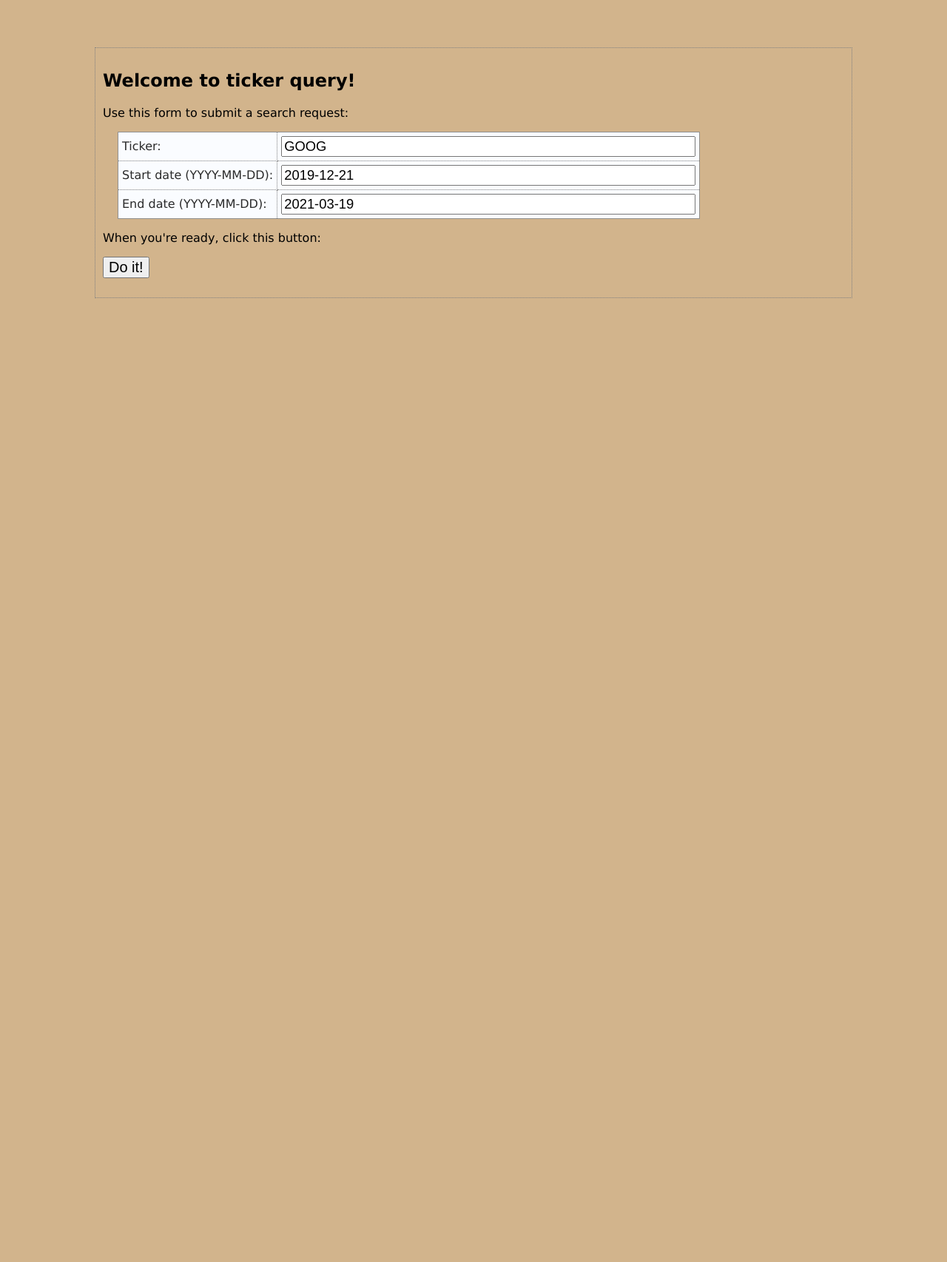
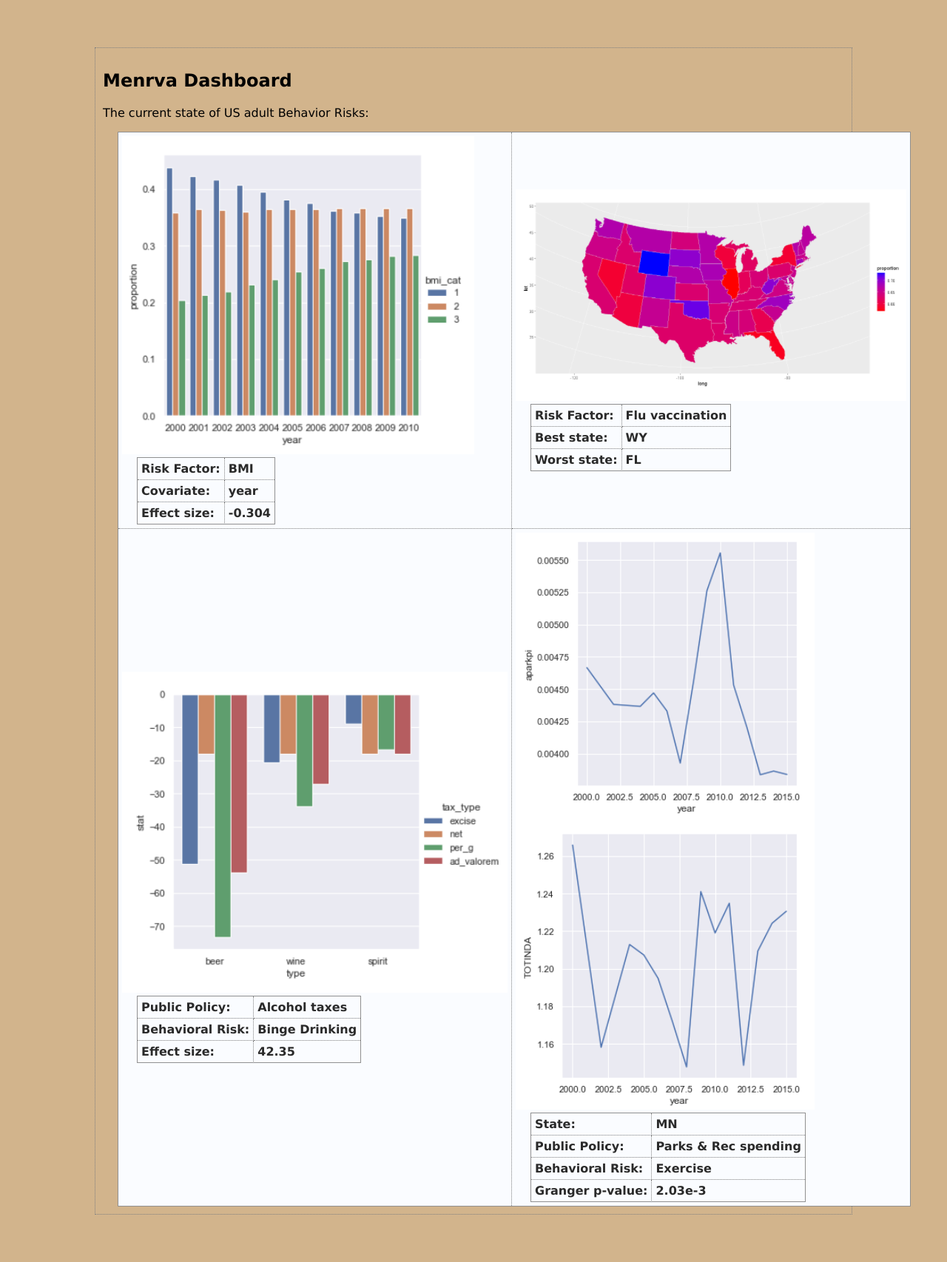
Before and after one commit to bjo/TDI_capstone_webapp, a Flask app: page / in a window 1280 px wide. Shown: the whole page at 74% size. Before the commit the page ends 403 px from the top, so only its background shows below. Run offline with Flask 2, Linux system fonts and the light colour scheme.

Commit message:
project presentation commit 10-16

```diff
--- a/app.py
+++ b/app.py
@@ -4,14 +4,14 @@
 # redirect allows us redirect pages with code '302'
 from flask import Flask, render_template, request, redirect
 # Needs to be in the same directory
-from tickerquery import *
-from plotdata import *
+# from tickerquery import *
+# from plotdata import *
 import os
 
 # Create Flask webapp object
 app = Flask(__name__)
 
-APIKEY = os.environ.get('APIKEY')
+# APIKEY = os.environ.get('APIKEY')
 
 # decorator syntax - associated a URL with the python function
 # @app.route('/')
@@ -25,31 +25,35 @@ APIKEY = os.environ.get('APIKEY')
 # instead of dealing with redirects, we can associate multiple URLs to a function
 @app.route('/')
 @app.route('/entry')
+# def entry_page() -> 'html':
+#   # provide the name of the template, and the value to go with the_title
+#   return render_template('entry.html',
+#     the_title = 'Welcome to ticker query!')
 def entry_page() -> 'html':
   # provide the name of the template, and the value to go with the_title
   return render_template('entry.html',
-    the_title = 'Welcome to ticker query!')
+    the_title = 'Menrva Dashboard')
 
 # now this url only allows for POST method
-@app.route('/display', methods = ['POST'])
-def do_search() -> 'html':
-  # let's use Flask's built-in object called 'request' and its dictionary attribute 'form'
-  ticker = request.form['ticker']
-  startdate = request.form['startdate']
-  enddate = request.form['enddate']
-  results = search4ticker(ticker, startdate, enddate, APIKEY)
-  # results = str(search4ticker(ticker, letters))
-  # invoke the log_request function:
-  # log_request(request, results)
-  # the display.html expects the_title and the_ticker fields - we'll provide them here
-  return_comps = return_plot_html(results)
-  plotjs = return_comps['script']
-  plotdiv = return_comps['div']
-  resources = return_comps['resources']
-  return render_template('display.html',
-    the_title = 'Here are your results',
-    the_ticker = ticker, the_start_date = startdate, the_end_date = enddate,
-    the_resources = resources, the_data = plotjs, the_plot = plotdiv)
+# @app.route('/display', methods = ['POST'])
+# def do_search() -> 'html':
+#   # let's use Flask's built-in object called 'request' and its dictionary attribute 'form'
+#   ticker = request.form['ticker']
+#   startdate = request.form['startdate']
+#   enddate = request.form['enddate']
+#   results = search4ticker(ticker, startdate, enddate, APIKEY)
+#   # results = str(search4ticker(ticker, letters))
+#   # invoke the log_request function:
+#   # log_request(request, results)
+#   # the display.html expects the_title and the_ticker fields - we'll provide them here
+#   return_comps = return_plot_html(results)
+#   plotjs = return_comps['script']
+#   plotdiv = return_comps['div']
+#   resources = return_comps['resources']
+#   return render_template('display.html',
+#     the_title = 'Here are your results',
+#     the_ticker = ticker, the_start_date = startdate, the_end_date = enddate,
+#     the_resources = resources, the_data = plotjs, the_plot = plotdiv)
 
 # Makes this app run in http://127.0.0.1:33507/
 # app.run()
--- a/templates/entry.html
+++ b/templates/entry.html
@@ -4,9 +4,100 @@
 
 <h2>{{ the_title }}</h2>
 
+
+	<p>The current state of US adult Behavior Risks:</p>
+	<table>
+		<!-- First row -->
+		<tr>
+			<!-- First entry: Covariate -->
+			<th>
+				<table>
+				<tr>
+					<td>Risk Factor:</td>
+					<td>BMI</td>
+				</tr>
+				<tr>
+					<td>Covariate:</td>
+					<td>year</td>
+				</tr>
+				<tr>
+					<td>Effect size:</td>
+					<td>-0.304</td>
+				</tr>
+
+				<tr><img src="/static/cov_result.png" alt="Cov Image" /></tr>
+				</table>
+			</th>
+			<!-- Second entry: Geography -->
+			<th>
+				<table>
+				<tr>
+					<td>Risk Factor:</td>
+					<td>Flu vaccination</td>
+				</tr>
+				<tr>
+					<td>Best state:</td>
+					<td>WY</td>
+				</tr>
+				<tr>
+					<td>Worst state:</td>
+					<td>FL</td>
+				</tr>
+
+				<tr><img src="/static/geo_result.png" alt="geo Image" /></tr>
+				</table>
+			</th>
+		</tr>
+		<!-- Second row -->
+		<tr>
+			<!-- First entry: Public policy aggregate -->
+			<th>
+				<table>
+				<tr>
+					<td>Public Policy:</td>
+					<td>Alcohol taxes</td>
+				</tr>
+				<tr>
+					<td>Behavioral Risk:</td>
+					<td>Binge Drinking</td>
+				</tr>
+				<tr>
+					<td>Effect size:</td>
+					<td>42.35</td>
+				</tr>
+
+				<tr><img src="/static/pp_result.png" alt="Cov Image" /></tr>
+				</table>
+			</th>
+			<!-- Second entry: Public policy time series -->
+			<th>
+				<table>
+				<tr>
+					<td>State:</td>
+					<td>MN</td>
+				</tr>
+				<tr>
+					<td>Public Policy:</td>
+					<td>Parks & Rec spending</td>
+				</tr>
+				<tr>
+					<td>Behavioral Risk:</td>
+					<td>Exercise</td>
+				</tr>
+				<tr>
+					<td>Granger p-value:</td>
+					<td>2.03e-3</td>
+				</tr>
+
+				<tr><img src="/static/ts_result.png" alt="geo Image" /></tr>
+				</table>
+			</th>
+		</tr>
+	</table>
+
 <!-- POSTing to this method triggers /display, which corresponds to do_search() function in the webapp code -->
-<form method='POST' action='/display'>
-	<table>
+<!-- <form method='POST' action='/display'> -->
+<!-- 	<table>
 		<p>Use this form to submit a search request:</p>
 		<tr>
 			<td>Ticker:</td>
@@ -22,7 +113,7 @@
 		</tr>
 	</table>
 	<p>When you're ready, click this button:</p>
-	<p><input value='Do it!' type='SUBMIT'></p>
-</form>
+	<p><input value='Do it!' type='SUBMIT'></p> -->
+<!-- </form> -->
 
 {% endblock %}
```
Also changed, not shown: templates/entry_old.html (added, +28 -0 lines), static/cov_result.png (added), static/geo_result.png (added), static/pp_result.png (added), static/ts_result.png (added), 1 other file.
